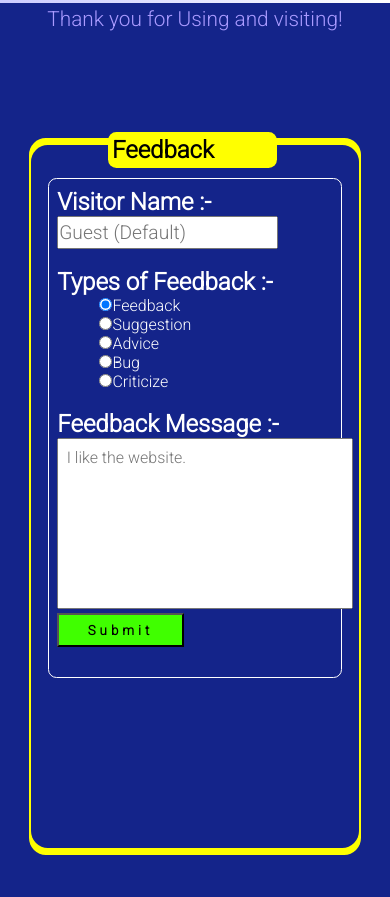
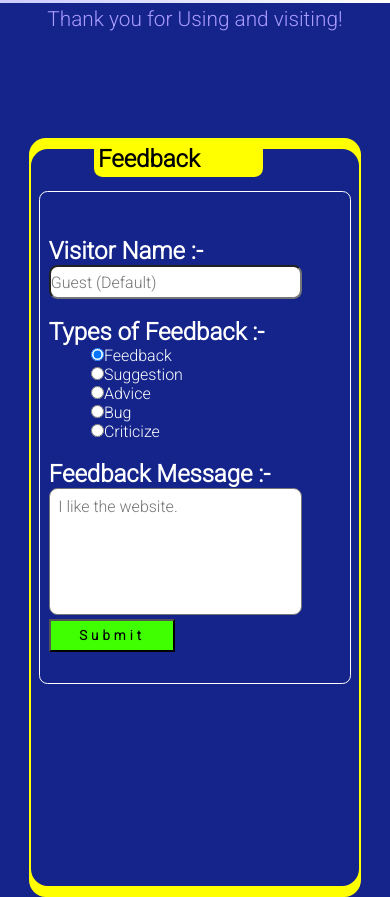
Before and after one commit to ashishkuldeep23/InternsCity-FrontEnd-and-BackEnd, a website: page public/index.html in a window 390 px wide. Shown: the part 2918-3815 px from the top of the page. Drawn offline with Linux system fonts and the light colour scheme.

Commit message:
Feed back is compelet for post

```diff
--- a/public/index.html
+++ b/public/index.html
@@ -213,19 +213,18 @@
 
             <div class="left">
                 <div class="left_content_foot">
-                    <h1>Feedback</h1>
                     <form action="" id="feed_form">
                         <div class="feed_form">
+                            <h1>Feedback</h1>
 
                             <div>
                                 <label for="feed_name"><h2>Visitor Name :-</h2></label>
                                 <input type="text" placeholder="Guest (Default)" id="feed_name">
                             </div>
 
-                            <br>
+                                <br>
                                 <h2>Types of Feedback :-</h1>
                                 <div id="feed_radio">
-
                                     <input type="radio" name="feed_type" value="feedback_only" id="feedback_only"
                                         checked><label for="feedback_only">Feedback</label><br>
 
--- a/public/style.css
+++ b/public/style.css
@@ -548,7 +548,7 @@ footer {
 
 
 footer>.left {
-    height: 85vh;
+    height: 90vh;
     width: 30%;
     background-color: yellow;
     margin: 15vh 0;
@@ -558,12 +558,14 @@ footer>.left {
 
     border-radius: 2vh;
 
+    margin-top: 20vh;
+
 }
 
 
 
 .left_content_foot {
-    height: 98%;
+    height: 97%;
     width: 99%;
     border-radius: 2vh;
 
@@ -574,11 +576,14 @@ footer>.left {
     color: white;
 
     background-color: #14248A;
+
+    padding: 5vh 1vh;
+
 }
 
-.left_content_foot>h1 {
+.feed_form>h1 {
     font-weight: 800;
-    font-size: 2.5rem;
+    font-size: 2rem;
 
     position: relative;
     top: -65px;
@@ -602,7 +607,11 @@ footer>.left {
     border: 1px solid white;
     padding: 1vh;
     border-radius: 1vh;
+    transition: ease-in-out border-radius .3s;
+}
 
+.feed_form:hover{
+    border-radius: 5vh;
 }
 
 .feed_form input:active{
@@ -614,6 +623,7 @@ footer>.left {
 
     height: 4vh;
     font-size: 1.2rem;
+    border-radius: 1vh;
 }
 
 
@@ -625,6 +635,8 @@ footer>.left {
     resize: none;
     font-size: 1rem;
     padding: 1vh;
+    border-radius: 1vh;
+
 }
 
 #feed_msg:active{
@@ -805,7 +817,7 @@ footer>.right {
 /* Css for mobile screen here ------------------------------------------------------------------------> */
 
 
-@media (max-width: 445px) {
+@media (max-width: 440px) {
     body {
         background-image: linear-gradient(to right, #CCCCFF, #FFFFFF);
     }
@@ -938,9 +950,7 @@ footer>.right {
     .allContent_create_clg>.right {
         width: 100%;
         margin-bottom: 7vh;
-
         font-size: 0.5rem;
-
     }
 
 
@@ -988,29 +998,38 @@ footer>.right {
 
     footer>.left {
         width: 85%;
-        height: auto;
         margin: 10vh 0;
-        height: 85vh;
+        height: 90vh;
 
     }
 
     .left_content_foot {
         display: block;
-        padding: 2vh;
+        padding: 5vh 1vh;
     }
 
-    .left_content_foot > h1{
+    .feed_form > h1{
         padding: 0.5vh;
         font-size: 1.5rem;
         width: 20vh;
         border-radius: 1vh;
-        left: 60px;
-        top: -30px;
+        left: 45px;
+        top: -60px;
+    }
+
+    .feed_form{
+        margin-top:0px;
+    }
+
+    #feed_name{
+        width: 30vh;
+        font-size: 1rem;
     }
 
     #feed_msg {
-        width: 35vh;
-
+        width: 30vh;
+        height: 15vh;
+        font-size: 1rem;
     }
 
     footer>.right {
@@ -1221,25 +1240,28 @@ footer>.right {
         width: 65%;
         height: auto;
         margin: 10vh;
-        height: 85vh;
+        height: 90vh;
     }
 
     .left_content_foot {
-        padding: 2vh;
-
+        padding: 5vh ;
     }
 
-    .left_content_foot > h1{
+    .feed_form > h1{
         padding: 0.5vh;
         font-size: 1.5rem;
         width: 20vh;
         border-radius: 1vh;
-        left: 0px;
-        top: -40px;
+        left: 45px;
+        top: -30px;
+    }
+
+    .feed_form{
+        width: 100%;
     }
 
     #feed_msg {
-        width: 55vh;
+        width: 40vh;
     }
 
     footer>.right {
```
